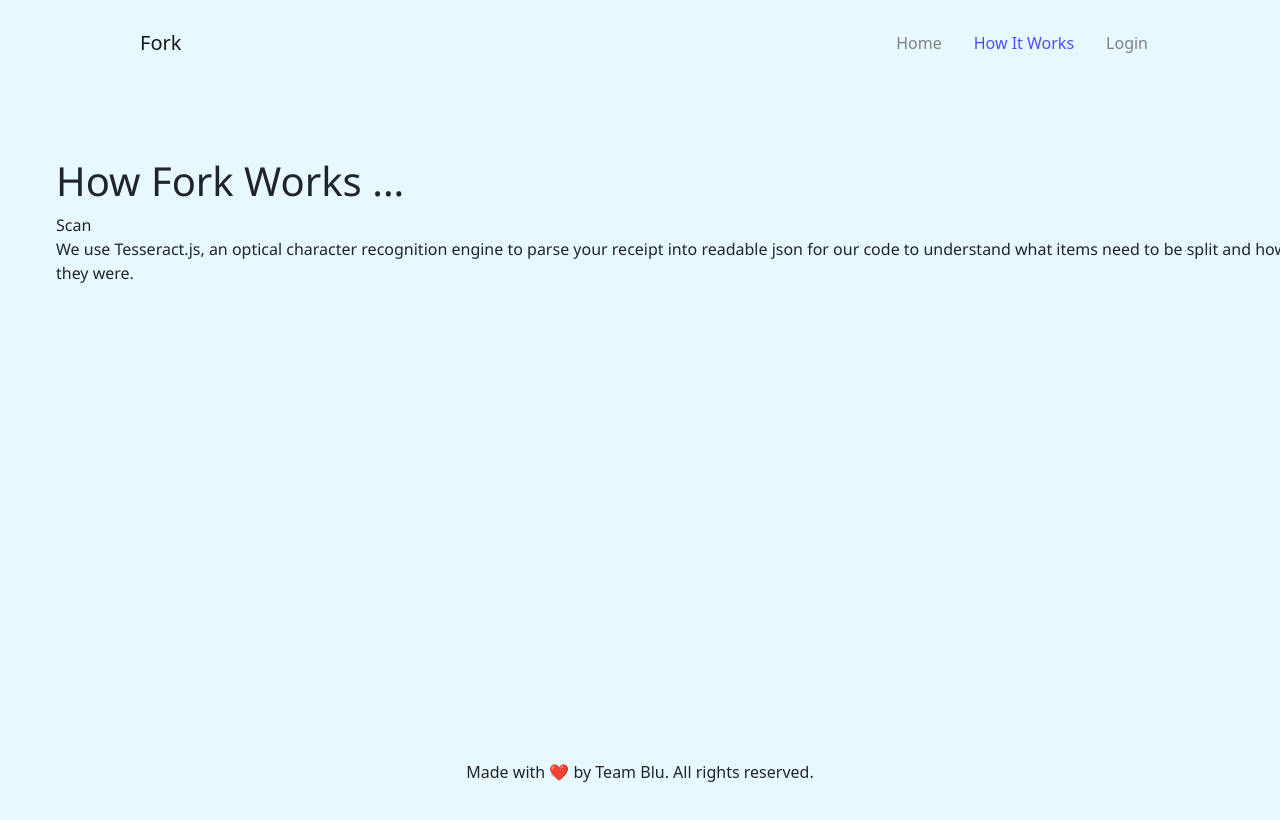
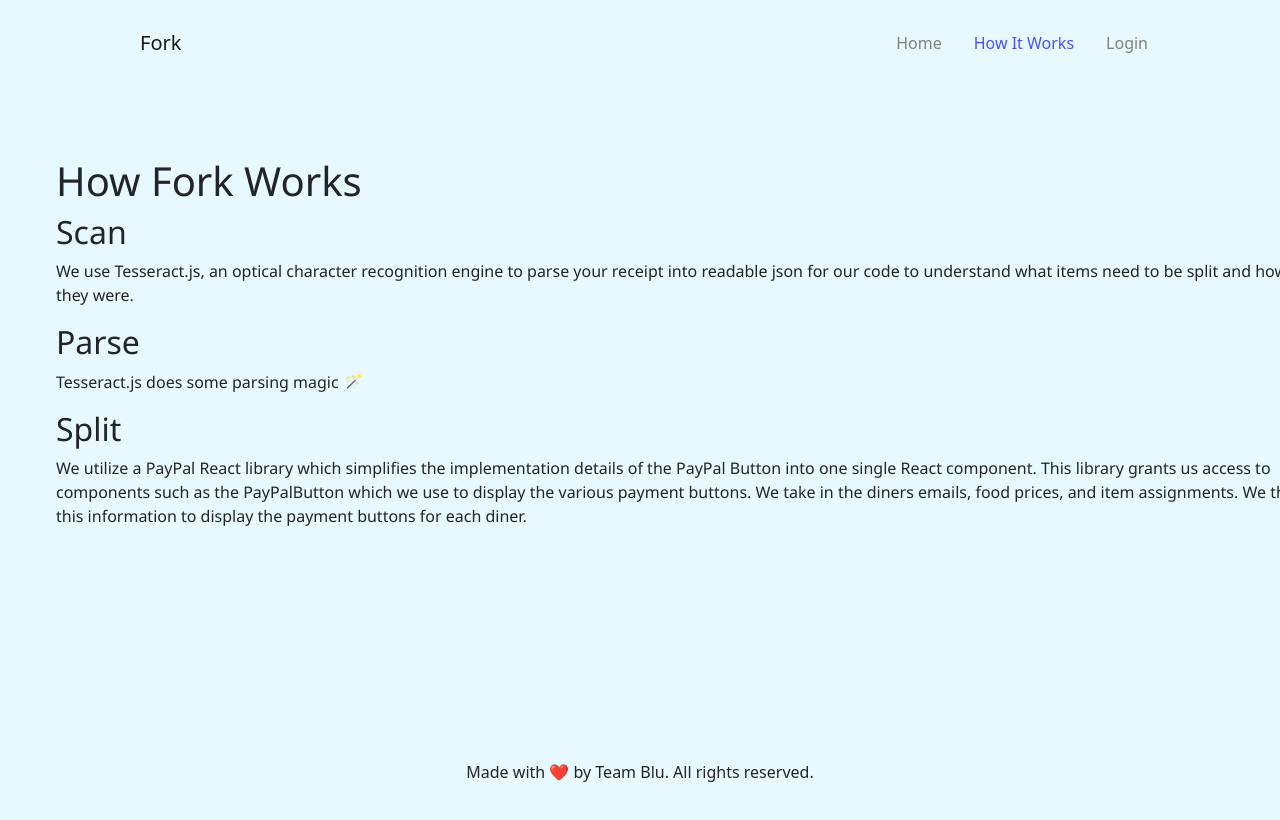
Before and after one commit to kevincakey/CS180-Fork, a React (Create React App) app: page /works in a window 1280 px wide. Shown: the top 820 px of the page. Built offline with nearby package versions, Linux system fonts and the light colour scheme.

Commit message:
added parse & split info

```diff
--- a/src/works.js
+++ b/src/works.js
@@ -5,10 +5,17 @@ import './works.css'
 const Works = () => {
 return (
 	<div class="me-5 main-div body">
-		<h1> How Fork Works ... </h1>
-		Scan
+		<h1> How Fork Works </h1>
+		<h2>Scan</h2>
 		<p> We use Tesseract.js, an optical character recognition engine to parse your receipt into readable json for our code to understand what items need to be split and how much they were.
 </p>
+		<h2> Parse </h2>
+		<p>Tesseract.js does some parsing magic 🪄 </p>
+
+		<h2> Split </h2>
+		<p> We utilize a PayPal React library which simplifies the implementation details of the PayPal Button into one single React component.
+			This library grants us access to components such as the PayPalButton which we use to display the various payment buttons.
+			 We take in the diners emails, food prices, and item assignments. We then use this information to display the payment buttons for each diner.  </p>
 
 	</div>
 );
```
